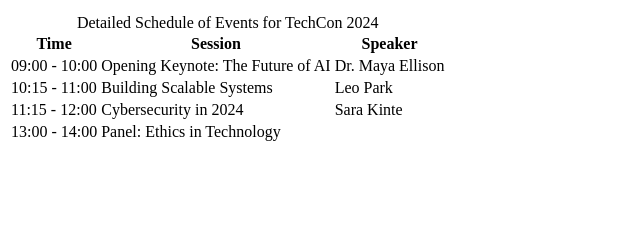
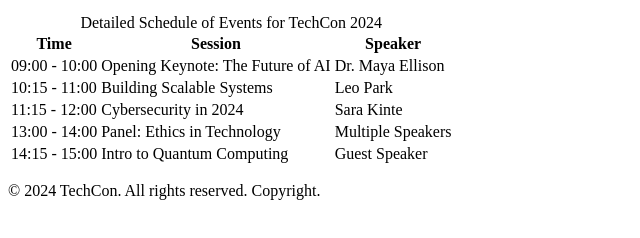
Before and after one commit to BerryMuchocho/TechCon_HTML, a plain HTML site: page techcon_website/schedule.html in a window 1280 px wide. Shown: the part 154-392 px from the top of the page, without its empty margins (0-640 px from the left). Drawn offline with Linux system fonts and the light colour scheme.

Commit message:
Added schedule details and footer to schedule.html

```diff
--- a/techcon_website/schedule.html
+++ b/techcon_website/schedule.html
@@ -47,3 +47,19 @@
                 <tr>
                     <td>13:00 - 14:00</td>
                     <td>Panel: Ethics in Technology</td>
+                    <td>Multiple Speakers</td>
+                </tr>
+                <tr>
+                    <td>14:15 - 15:00</td>
+                    <td>Intro to Quantum Computing</td>
+                    <td>Guest Speaker</td>
+                </tr>
+            </tbody>
+        </table>
+    </main>
+
+    <footer>
+        <p>© 2024 TechCon. All rights reserved. Copyright.</p>
+    </footer>
+</body>
+</html>
```
